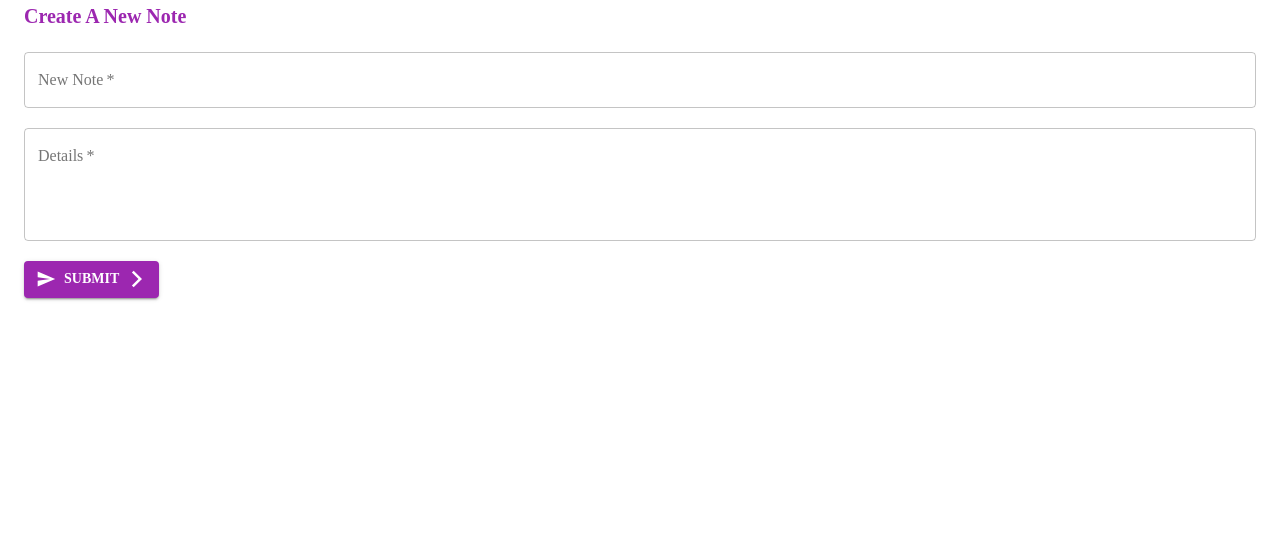
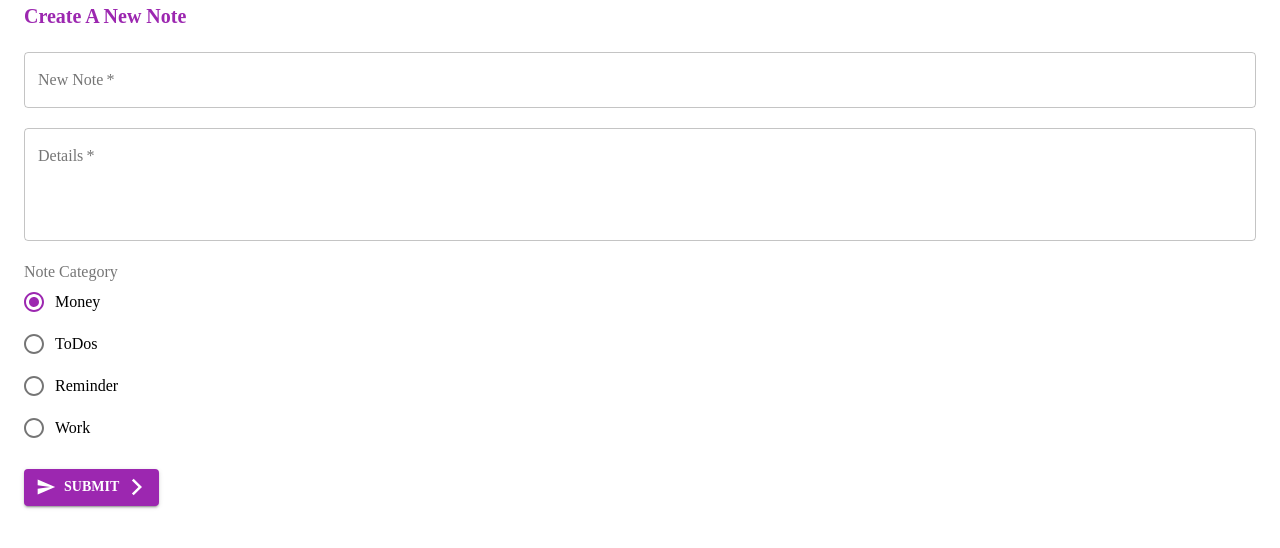
Before and after one commit to shawon122334/react-material-ui, a React (Create React App) app: page / in a window 1280 px wide. Shown: the top 548 px of the page. Built offline with nearby package versions, Linux system fonts and the light colour scheme.

Commit message:
radio button added with form validation

```diff
--- a/src/pages/Notes.js
+++ b/src/pages/Notes.js
@@ -4,7 +4,7 @@
 import Container from '@material-ui/core/Container'
 import SendIcon from '@material-ui/icons/Send';
 import ArrowForwardIosIcon from '@material-ui/icons/ArrowForwardIos';
-import { makeStyles } from '@material-ui/core';
+import { FormControl, FormControlLabel, makeStyles, RadioGroup, Radio, FormLabel } from '@material-ui/core';
 import { purple } from '@material-ui/core/colors';
 import TextField from '@material-ui/core/TextField';
 
@@ -23,6 +23,9 @@
   const [details, setDetails] = useState('');
   const [titleError, setTitleError] = useState('');
   const [detailsError, setDetailsError] = useState('');
+  const [category, setCategory] = useState('money');
+
+
   const handleSubmit = (e) => {
     e.preventDefault();
 
@@ -32,12 +35,12 @@
     if (title == '') {
       setTitleError(true);
     }
-    if(details == ''){
+    if (details == '') {
       setDetailsError(true);
     }
 
     if (title && details) {
-      console.log(title, details)
+      console.log(title, details, category)
     }
   }
   return (
@@ -72,6 +75,15 @@
           required
           error={detailsError}
         />
+        <FormControl className={classes.field}>
+          <FormLabel>Note Category</FormLabel>
+          <RadioGroup value={category} onChange={(e) => setCategory(e.target.value)}>
+            <FormControlLabel value="money" control={< Radio />} label="Money" />
+            <FormControlLabel value="todos" control={< Radio />} label="ToDos" />
+            <FormControlLabel value="reminder" control={< Radio />} label="Reminder" />
+            <FormControlLabel value="work" control={< Radio />} label="Work" />
+          </RadioGroup>
+        </FormControl>
         <Button
           type="submit"
           color="primary"
```
